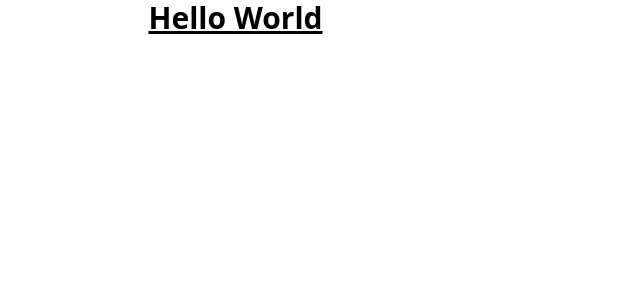
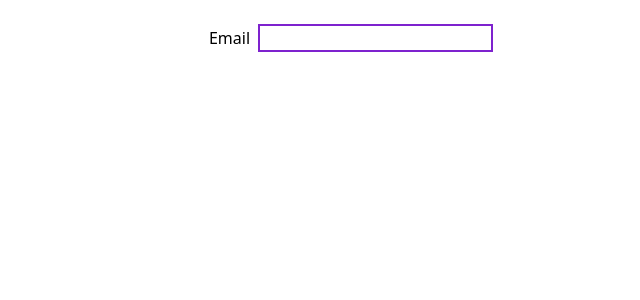
Before and after one commit to paldeep-singh/ssb-backend-web-app, a React app: page / in a window 1280 px wide. Shown: the top 300 px of the page, without its empty margins (289-929 px from the left). Built offline with nearby package versions, Linux system fonts and the light colour scheme.

Commit message:
Format email input field

```diff
--- a/src/index.tsx
+++ b/src/index.tsx
@@ -2,14 +2,13 @@ import ReactDOM from 'react-dom'
 import { FC } from 'react'
 import './index.css'
 
-const HELLO_WORLD = 'Hello World'
+const EMAIL = 'Email'
 
 export const App: FC = () => {
   return (
-    <div className="flex justify-center">
-      <h1 className="text-3xl font-bold underline">{HELLO_WORLD}</h1>
-
-      <input id="name" type="text" />
+    <div className="space-x-2 pt-6 text-center">
+      <label>{EMAIL}</label>
+      <input name="email" type="text" className="border-purple-700 border-2" />
     </div>
   )
 }
```
